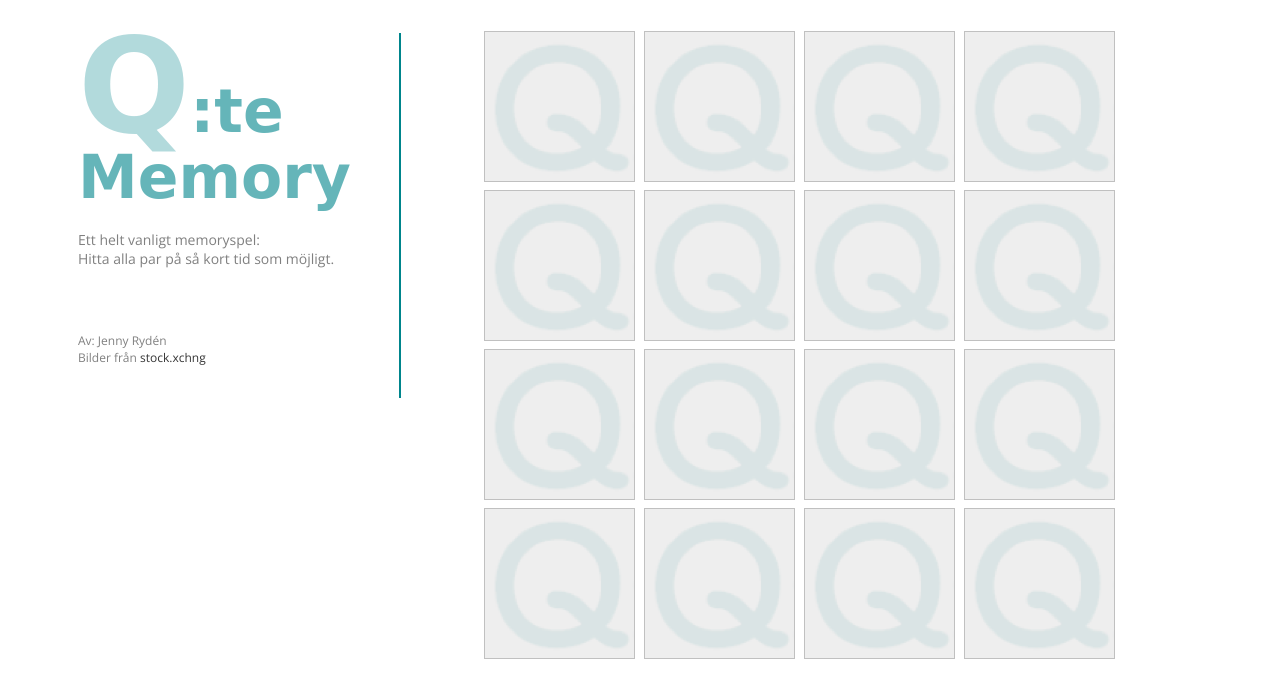
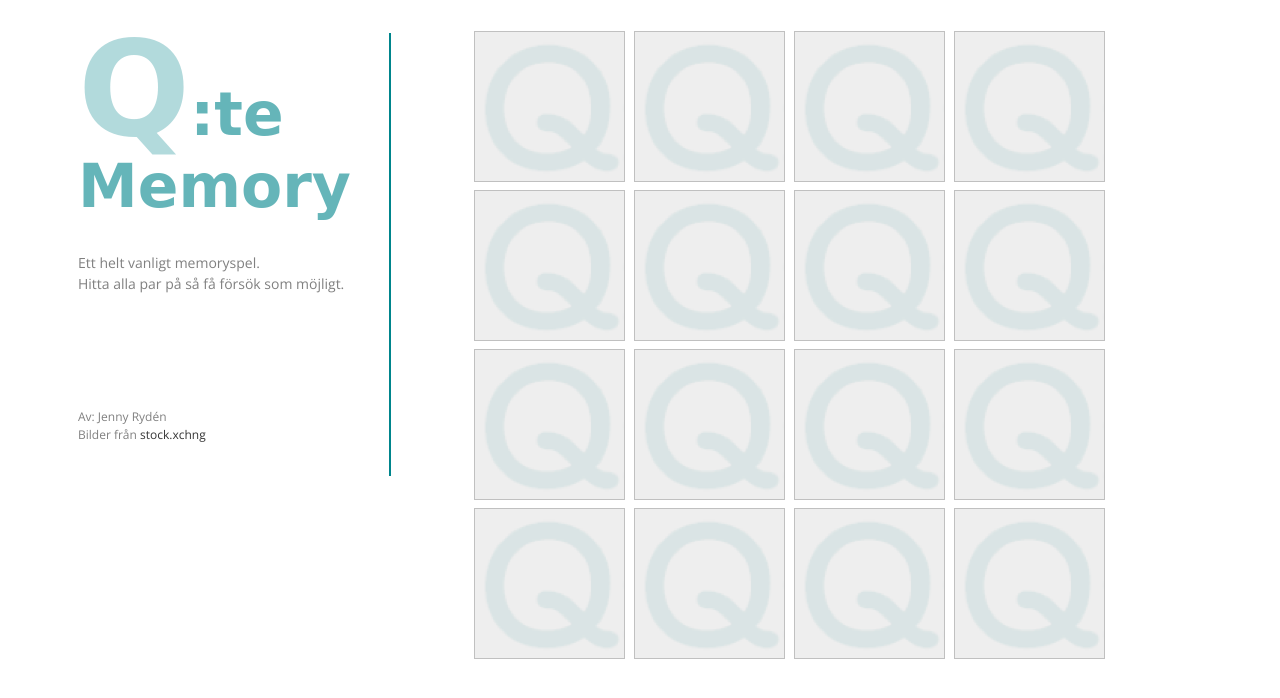
Before and after one commit to jnnrdn/qte-memory, a plain HTML site: page index.html in a window 1280 px wide. Drawn offline with nearby package versions, Linux system fonts and the light colour scheme; a web font is replaced by a local one.

```diff
--- a/index.html
+++ b/index.html
@@ -15,7 +15,7 @@
 <body>
     <section>
       <h1><a href="index.html"><span>Q</span>:te Memory</a></h1>
-      <p>Ett helt vanligt memoryspel: <br>Hitta alla par på så kort tid som möjligt.</p>
+      <p>Ett helt vanligt memoryspel.<br>Hitta alla par på så få försök som möjligt.</p>
       <p class="author">Av: Jenny Rydén <br>Bilder från <a href="http://www.sxc.hu/">stock.xchng</a></p>
     </section>
     <div id="gameboard"></div>
--- a/memory.js
+++ b/memory.js
@@ -1,5 +1,4 @@
 var memory = {
-
 
 	randomCards: null,
 	rows: 0,
@@ -83,7 +82,8 @@
 
 						//om antalet uppvända par är lika med totalt antal par har man vunnit
 						if (memory.completedPairs == memory.imgPairs) {
-							alert("Game Over, you won! \nYou made it in " + memory.numberOfTries + " tries");
+							window.confirm("Game Over, you won! \nYou made it in " + memory.numberOfTries + " tries");
+							location.reload();
 						 }
 
 					}
--- a/style.css
+++ b/style.css
@@ -6,7 +6,7 @@
   width: 25%;
   border-right: 2px solid #00858C;
   margin: 5px 80px 0 30px;
-  padding: 0 10px 20px 20px;
+  padding: 0 0px 20px 20px;
 }
 a {
   color: #363636;
@@ -21,11 +21,14 @@
 	width: 60%;
   float: left;
 }
+h1 {
+  margin-bottom: 30px;
+}
 h1 a {
   opacity: 0.6;
   color: #00858C;
   font-size: 2.5em;
-  line-height: 1.1em;
+  line-height: 1.2em;
   text-decoration: none;
   font-family: 'Oldenburg', cursive;
 }
@@ -36,6 +39,7 @@
 p {
   color: gray;
   font-size: 14px;
+  line-height: 1.5em;
   font-family: 'Open Sans', sans-serif;
 }
 img {
@@ -44,5 +48,5 @@
 }
 .author {
   font-size: 12px;
-  padding-top: 50px;
+  padding-top: 100px;
 }
```
Also changed, not shown: 1.png, 3.png, 5.png, 6.png, 7.png, 8.png, 9.png.
